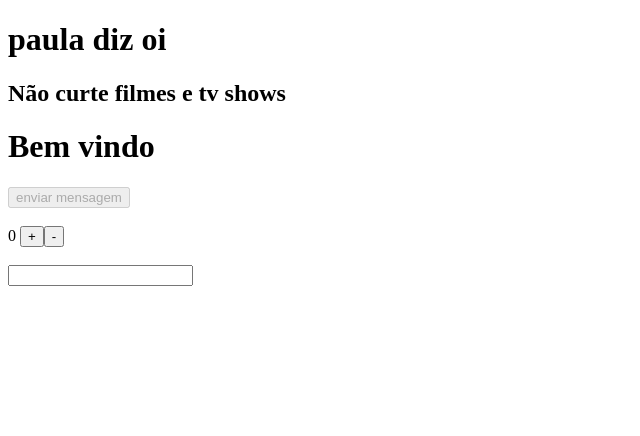
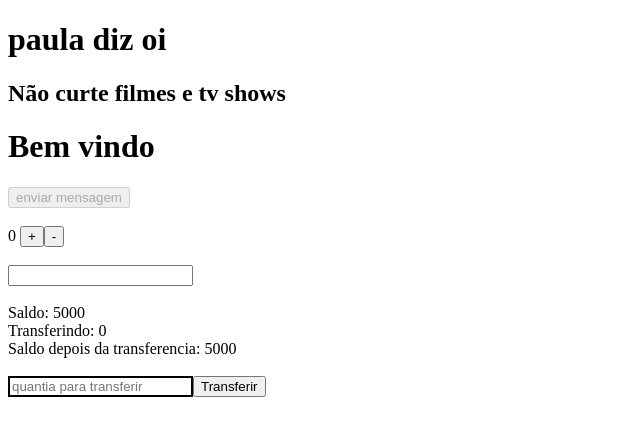
Before and after one commit to senagab/quick-start-vue, a Vue app: page / in a window 1280 px wide. Shown: the top 436 px of the page, without its empty margins (0-640 px from the left). Built offline with nearby package versions, Linux system fonts and the light colour scheme.

Commit message:
feat: estilo de forma condicional

```diff
--- a/src/App.vue
+++ b/src/App.vue
@@ -24,7 +24,9 @@
 // let contador = 0
 const estado = reactive({
   contador: 0,
-  email: ''
+  email: '',
+  saldo: 5000,
+  transferindo: 0,
 })
 
 function incrementar() {
@@ -39,6 +41,16 @@
 
 function alteraEmail(evento) {
   estado.email = evento.target.value;
+}
+
+function mostraSaldoFuturo() {
+  const { saldo, transferindo } = estado;
+  return saldo - transferindo;
+}
+
+function validaValorTransferencia() {
+  const { saldo, transferindo } = estado;
+  return saldo >= transferindo;
 }
 </script>
 
@@ -68,6 +80,17 @@
 
   {{ estado.email }}
   <input type="email" @keyup="alteraEmail">
+
+  <br>
+  <br>
+
+  Saldo: {{ estado.saldo }} <br>
+  Transferindo: {{ estado.transferindo }} <br>
+  Saldo depois da transferencia: {{ mostraSaldoFuturo() }} <br><br>
+  <input class="campo" :class="{ invalido: !validaValorTransferencia() }" @keyup="evento => estado.transferindo = evento.target.value " type="number" placeholder="quantia para transferir">
+  <button v-if="validaValorTransferencia()">Transferir</button>
+  <span v-else>Valor maior que o saldo disponível</span>
+
 </template>
 
 <style scoped>
@@ -75,4 +98,13 @@
 img {
   max-width: 200px;
 }
+
+.invalido {
+  outline-color: red;
+  border-color: red;
+}
+
+.campo {
+  border: 2px solid #000;
+}
 </style>
```
